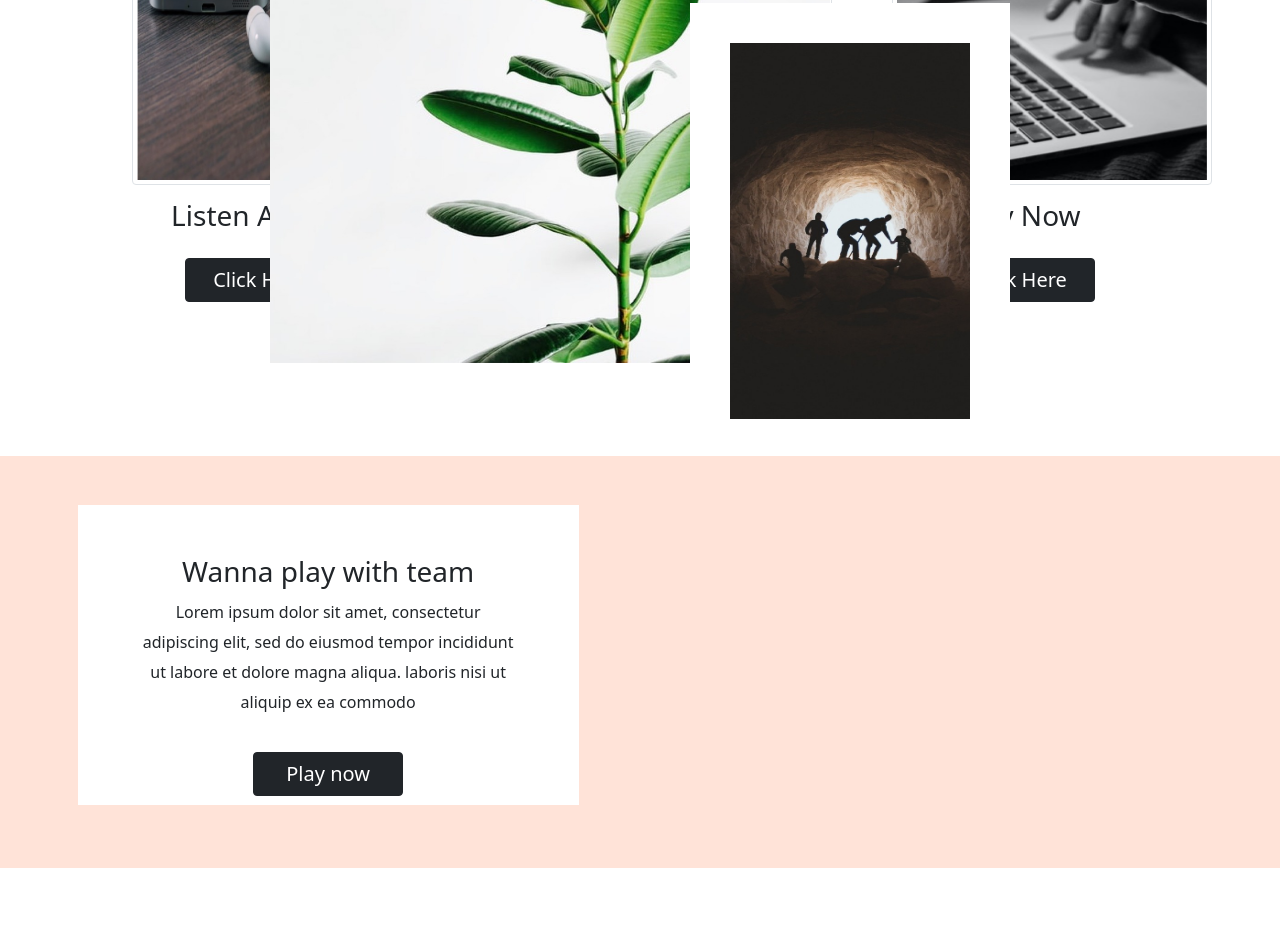
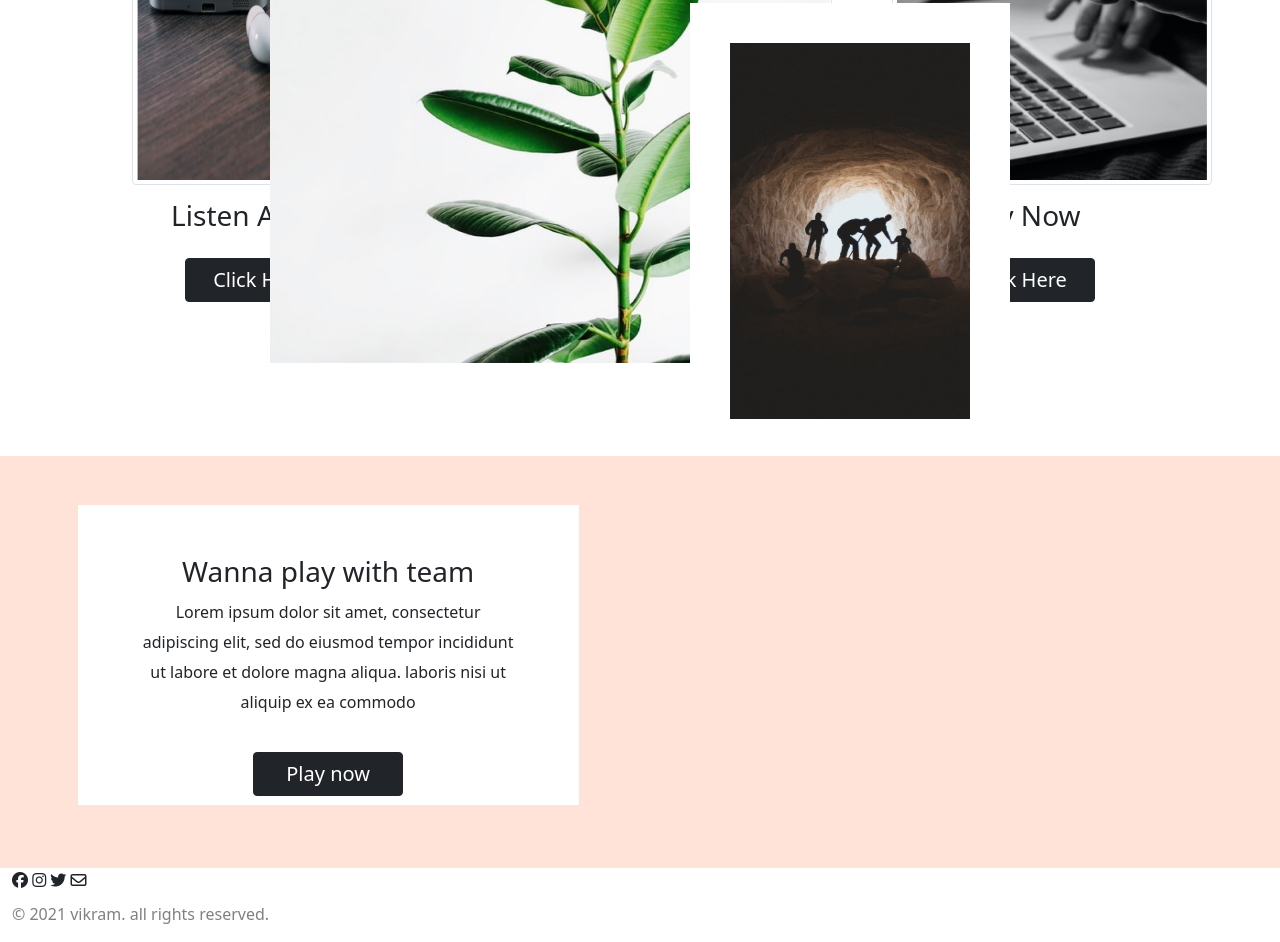
Before and after one commit to vikram-001/hci, a plain HTML site: page index.html in a window 1280 px wide. Shown: the part 1317-2259 px from the top of the page. Before the commit the page ends 2185 px from the top, so only its background shows below. Drawn offline with nearby package versions, Linux system fonts and the light colour scheme; a script that the page names is missing.

Commit message:
Update index.html

```diff
--- a/index.html
+++ b/index.html
@@ -99,6 +99,14 @@
     <img src="group.jpg" alt="group" class="group">
   </div>
 
+  <div class="container-fluid last-container">
+    <i class="fab fa-facebook last-tags"></i>
+    <i class="fab fa-instagram last-tags"></i>
+    <i class="fab fa-twitter last-tags"></i>
+    <i class="far fa-envelope last-tags"></i>
+    <p style="color:grey;margin-top:10px;">© 2021 vikram. all rights reserved.</p>
+  </div>
+
   <script src="index.js" charset="utf-8"></script>
   <script src="https://cdn.jsdelivr.net/npm/bootstrap@5.0.0-beta2/dist/js/bootstrap.bundle.min.js" integrity="sha384-b5kHyXgcpbZJO/tY9Ul7kGkf1S0CWuKcCD38l8YkeH8z8QjE0GmW1gYU5S9FOnJ0" crossorigin="anonymous"></script>
 </body>
```
